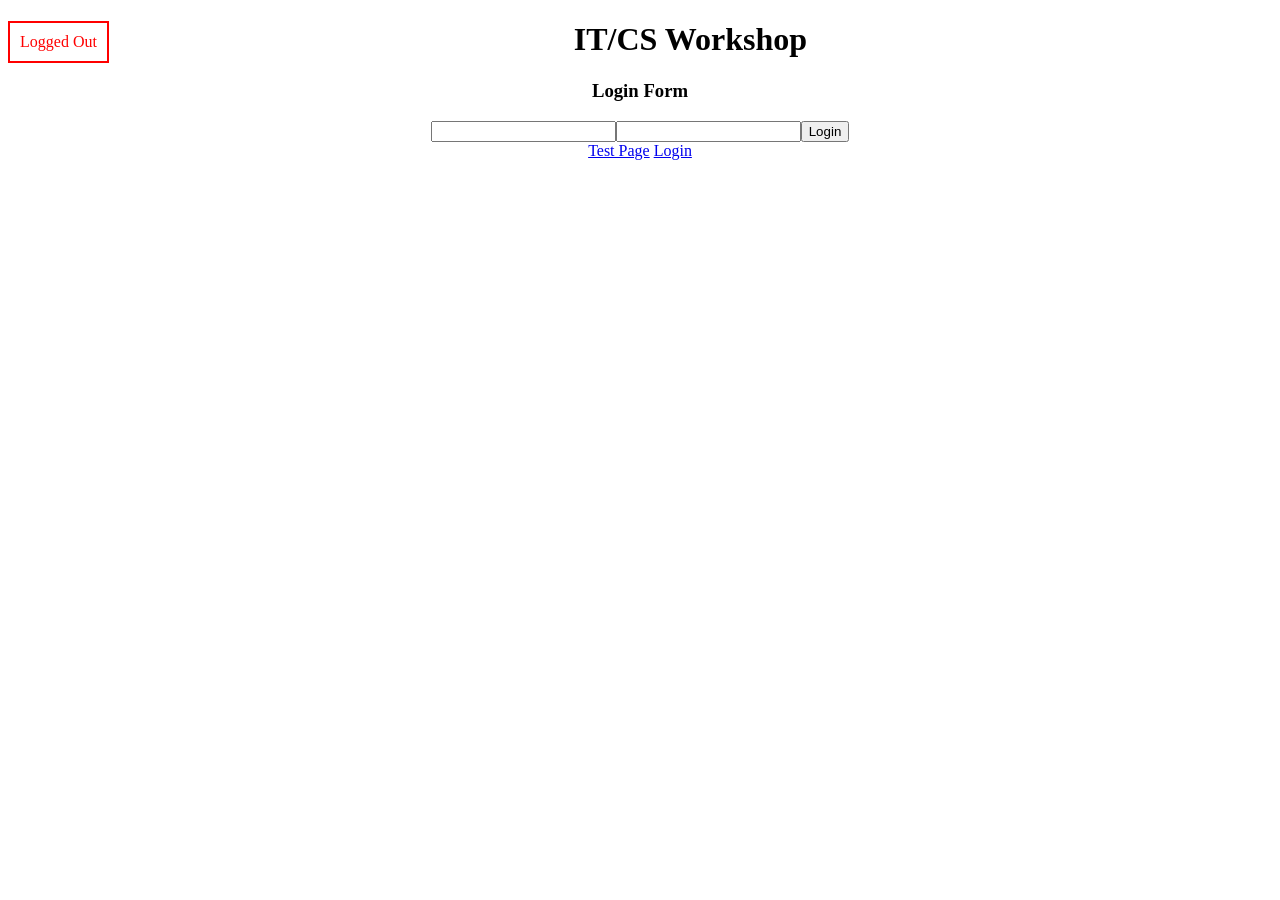
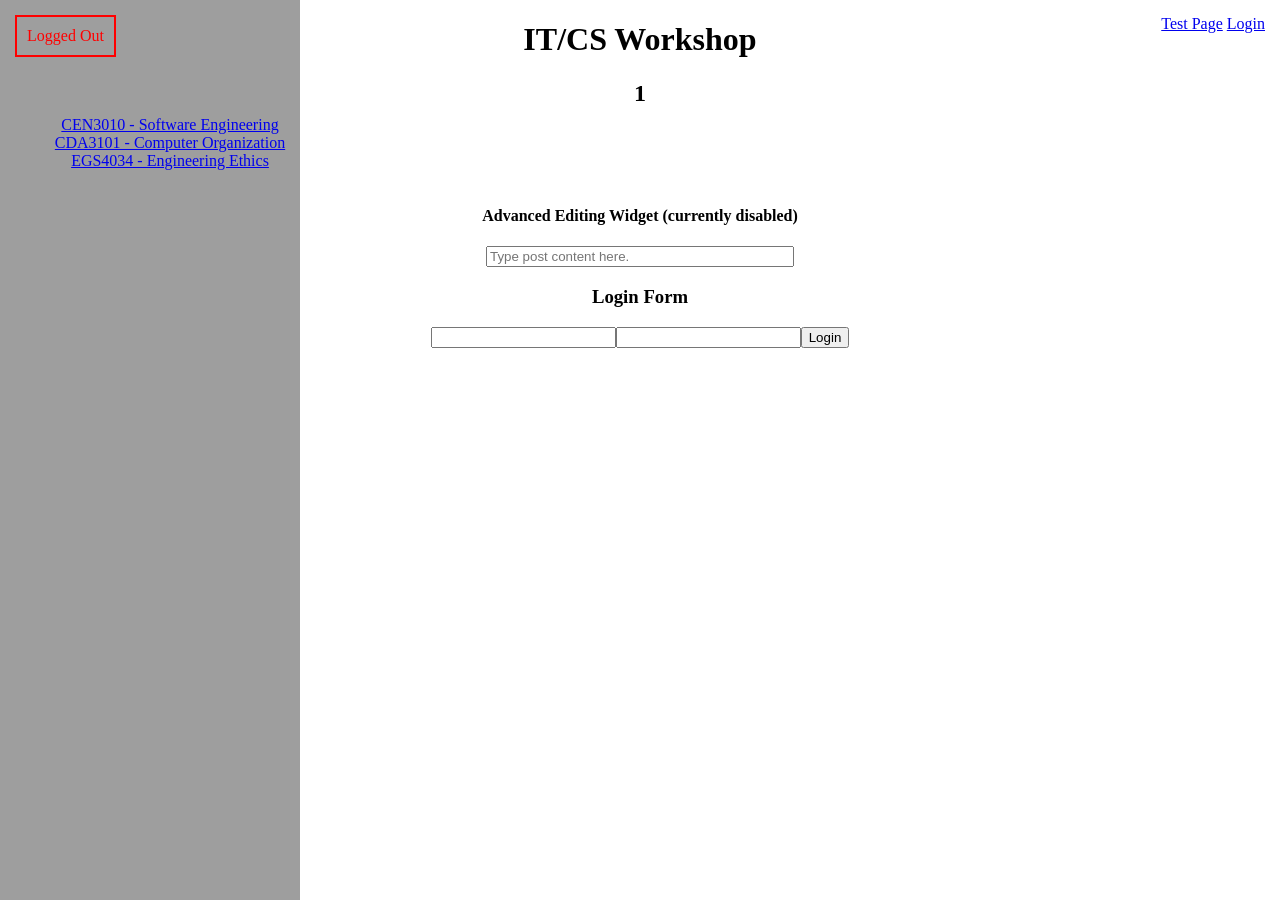
Before and after one commit to allenwhitedev/icwReact, a React (Create React App) app: page /courses/1 in a window 1280 px wide. Before the commit the page ends 800 px from the top, so only its background shows below. Built offline with nearby package versions, Linux system fonts and the light colour scheme.

Commit message:
Add Course component/container, add Sidebar component/container, add posts, add skeleton code in actions & reducers for handling posts in future, add addPost() action, handler, and reducer temporarily for demo

```diff
--- a/src/actions.js
+++ b/src/actions.js
@@ -42,6 +42,28 @@ function receiveRefreshSession()
 	return { type: RECEIVE_REFRESH_SESSION }
 }
 */
+// courses
+export const REQUEST_COURSES = 'REQUEST_COURSES'
+function requestCourses()
+{
+	return { type: REQUEST_COURSES }
+}
+export const RECEIVE_COURSES = 'REQUEST_COURSES'
+function receiveCourses(data)
+{
+	return { type: RECEIVE_COURSES, items: data }
+}
+// posts by courseId
+export const REQUEST_POSTS = 'REQUEST_POSTS'
+function requestPosts()
+{
+	return { type: REQUEST_POSTS }
+}
+export const RECEIVE_POSTS = 'RECEIVE_POST'
+function receivePosts(data, courseId)
+{
+	return { type: RECEIVE_POSTS, courseId, items: data }
+}
 
 // test action creators
 export const REQUEST_TESTS = 'REQUEST_TESTS'
@@ -49,11 +71,15 @@ function requestTests()
 {
 	return { type: REQUEST_TESTS }
 }
-
 export const RECEIVE_TESTS = 'RECEIVE_TESTS'
 function receiveTests(data)
 {
 	return { type: RECEIVE_TESTS, tests: data, receivedAt: Date.now() }
+}
+export const ADD_POST = 'ADD_POST' // temporary (for demo on March 21, 2018)
+export function addPost(post, courseName)
+{
+	return { type: ADD_POST, post, courseName }
 }
 
 // - async action creators -
--- a/src/components/App/App.css
+++ b/src/components/App/App.css
@@ -2,5 +2,9 @@
   text-align: center;
 }
 
-.sessionStatus { color: red; border: 2px solid red; padding: 10px; float: left; }
+.sessionStatus { color: red; border: 2px solid red; padding: 10px; position: absolute; z-index: 2; left: 15px; top: 15px; }
+.navLinks { position: absolute; z-index: 1; top: 15px; right: 15px; }
 .logoutButton { float: left; }
+#mytextarea { min-width: 300px; }
+.coursePost { font-size: 1.5rem; }
+.marginTop100px { margin-top: 100px; }
--- a/src/components/App/App.js
+++ b/src/components/App/App.js
@@ -1,11 +1,13 @@
 import React from 'react';
 import './App.css';
 import { connect } from 'react-redux'
-import { NavLink } from 'react-router-dom'
+import { Route, NavLink } from 'react-router-dom'
 
 import { fetchSignup, fetchLogout } from '../../actions.js'
 import Test from '../Test/Test.js'
 import Login from '../Login/Login.js'
+import Sidebar from '../Sidebar/Sidebar.js'
+import Course from '../Course/Course.js'
 
 class App extends React.Component {
 
@@ -14,6 +16,7 @@ class App extends React.Component {
     console.log('this.props', this.props)
     console.log('this.props.session', this.props.session)
     console.log('this.props.match.params', this.props.match.params)
+    console.log('this.props.match:', this.props.match)
   }
 
   render() {
@@ -28,6 +31,12 @@ class App extends React.Component {
           <h1>IT/CS Workshop</h1>
         </header>
 
+        <Sidebar courseName={this.props.params } />
+
+        { this.props.match.path.includes('/courses')  &&
+          <Course courseName={ this.props.match.params.courseName } />
+        }
+
         { this.props.match.params.currentComponent === 'test' &&
           <Test />
         }
@@ -36,9 +45,11 @@ class App extends React.Component {
           <Login />
         }
 
-        <NavLink to='/test'>Test Page</NavLink>
-          &nbsp;
-        <NavLink to='/login'>Login</NavLink>
+        <nav className='navLinks'>
+          <NavLink to='/test'>Test Page</NavLink>
+            &nbsp;
+          <NavLink to='/login'>Login</NavLink>
+        </nav>
 
 
         { ( this.props.match.params.currentComponent === 'login' ) &&
--- /dev/null
+++ b/src/components/Course/Course.js
@@ -0,0 +1,61 @@
+import React from 'react'
+import { connect } from 'react-redux'
+import { addPost } from '../../actions.js'
+
+let Course = ({courseName, posts, addPostClick}) =>
+(
+	<div className='Course'>
+		<h2> {courseName} </h2>
+
+		<ul style={ {listStyle: 'none'} }>
+			{ posts.map( (post, index) =>
+				(
+					<li key={index} className='coursePost' >{post}</li>
+				) )
+			}
+		</ul>
+
+		<h4 className='marginTop100px'>Advanced Editing Widget (currently disabled)</h4>
+		<form onSubmit={ e =>
+			{
+				e.preventDefault()
+
+				let post = e.target.post.value
+				addPostClick(post, courseName)
+
+				e.target.post.value = '' // reset add post form
+			} }
+			className='submitPostForm'>
+
+	    <input name='post' type='text' id="mytextarea" placeholder='Type post content here.' />
+
+    </form>
+
+
+	</div>
+)
+
+const mapStateToProps = (state, ownProps) => ({
+	courseName: ownProps.courseName,
+	posts: state.posts[ownProps.courseName] ? state.posts[ownProps.courseName] : [] //state.posts.courseName['post one', 'post two']
+})
+
+const mapDispatchToProps = dispatch => ({
+	addPostClick: (post, courseName) => dispatch( addPost(post, courseName) )
+})
+
+// function generateHtmlFromPostString(postString)
+// {
+// 	for ( let i in postString )
+// 	{
+// 		let popupString = null
+// 		let headerString = null
+// 		let block = null
+// 		if ( i + 3 < postString.length )
+// 			block = `${postString[i]}${postString[1]}${postString[i+2]}`
+
+// 		if ( block && block === '<p>' && )
+// 	}
+// }
+
+export default connect(mapStateToProps, mapDispatchToProps)(Course)
--- /dev/null
+++ b/src/components/Sidebar/Sidebar.css
@@ -0,0 +1 @@
+.Sidebar { background-color: #9E9E9E; position: absolute; left: 0; height: 100%; top: 0; z-index: 1; width: 300px; padding-top: 100px; color: #fff; }
--- /dev/null
+++ b/src/components/Sidebar/Sidebar.js
@@ -0,0 +1,25 @@
+import React from 'react'
+import { connect } from 'react-redux'
+import { NavLink } from 'react-router-dom'
+import './Sidebar.css'
+
+let Sidebar = ({courses, courseName}) =>
+(
+	<div className='Sidebar'>
+		<ul style={ {listStyle: 'none', textAlign: 'center'} }>
+		{
+			courses.map( (course, index) =>
+			(
+				<li key={index}> <NavLink to={`/courses/${course.courseName}`}>{course.courseName}</NavLink> </li>
+			) )
+		}
+		</ul>
+
+	</div>
+)
+
+const mapStateToProps = state => ({
+	courses: state.courses.items
+})
+
+export default connect(mapStateToProps)(Sidebar)
--- a/src/index.js
+++ b/src/index.js
@@ -15,7 +15,10 @@ const store = createStore( rootReducer, applyMiddleware( thunkMiddleware ) )
 ReactDOM.render(
 	<Provider store={ store }>
 		<BrowserRouter>
-			<Route component={App} path='/:currentComponent?' />
+			<div className='BrowserRouterWrapper'>
+				<Route component={App} exact path='/:currentComponent?' />
+				<Route component={App} path='/courses/:courseName' />
+			</div>
 		</BrowserRouter>
 	</Provider>
 	, document.getElementById('root'));
--- a/src/reducers.js
+++ b/src/reducers.js
@@ -5,12 +5,17 @@ import {
 	REQUEST_LOGIN, RECEIVE_LOGIN,
 	REQUEST_LOGOUT, RECEIVE_LOGOUT,
 	RECEIVE_REFRESH_SESSION, // session is refreshed by any authenticated request that succeeds
-	REQUEST_TESTS, RECEIVE_TESTS // tests action types
+	REQUEST_COURSES, RECEIVE_COURSES, // courses action types
+	REQUEST_POSTS, RECEIVE_POSTS, // posts by courseId action types
+	REQUEST_TESTS, RECEIVE_TESTS, // tests action types
+	ADD_POST// temporary, used for demo
 } from './actions.js'
 
 const rootReducer = combineReducers({
 	tests,
-	session
+	session,
+	courses,
+	posts
 })
 
 function tests(state = { isFetching: false, items: [{message: 'Default offline test message'}] }, action)
@@ -50,4 +55,37 @@ function session(state = {}, action)
 	}
 }
 
+function courses(state = { isFetching: false, items: [{courseId: '0ab', courseName: 'CEN3010 - Software Engineering'}, {courseId: '1ab', courseName: 'CDA3101 - Computer Organization'}, {courseId: '1ab', courseName: 'EGS4034 - Engineering Ethics'}] }, action)
+{
+	switch (action.type)
+	{
+		case REQUEST_COURSES:
+			return { isFetching: true, ...state }
+		case RECEIVE_COURSES:
+			return { isFetching: false, items: action.items }
+		default:
+			return state
+	}
+}
+
+
+function posts(state = { isFetching: false, 'CEN3010 - Software Engineering': ['post one', 'post two'] }, action)
+{
+	switch (action.type)
+	{
+		case ADD_POST: // temporary, used for demo
+			if ( state[action.courseName] )
+				return { ...state, [action.courseName]: [ ...state[action.courseName], action.post ]  }
+			else
+				return { ...state, [action.courseName]: [action.post] }
+		case REQUEST_POSTS:
+			return { isFetching: true, ...state }
+		case RECEIVE_POSTS:
+			return { isFetching: false, [action.courseName]: action.items }
+		default:
+			return state
+	}
+}
+
+
 export default rootReducer
```
